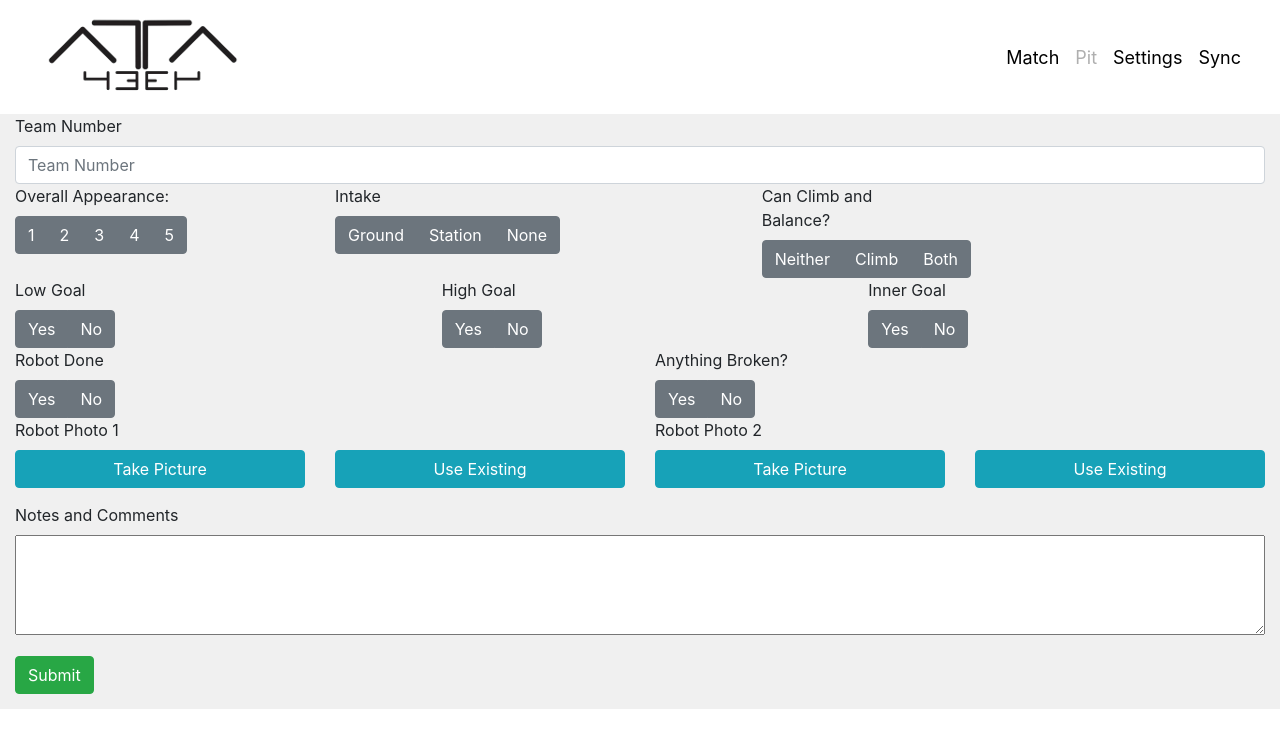
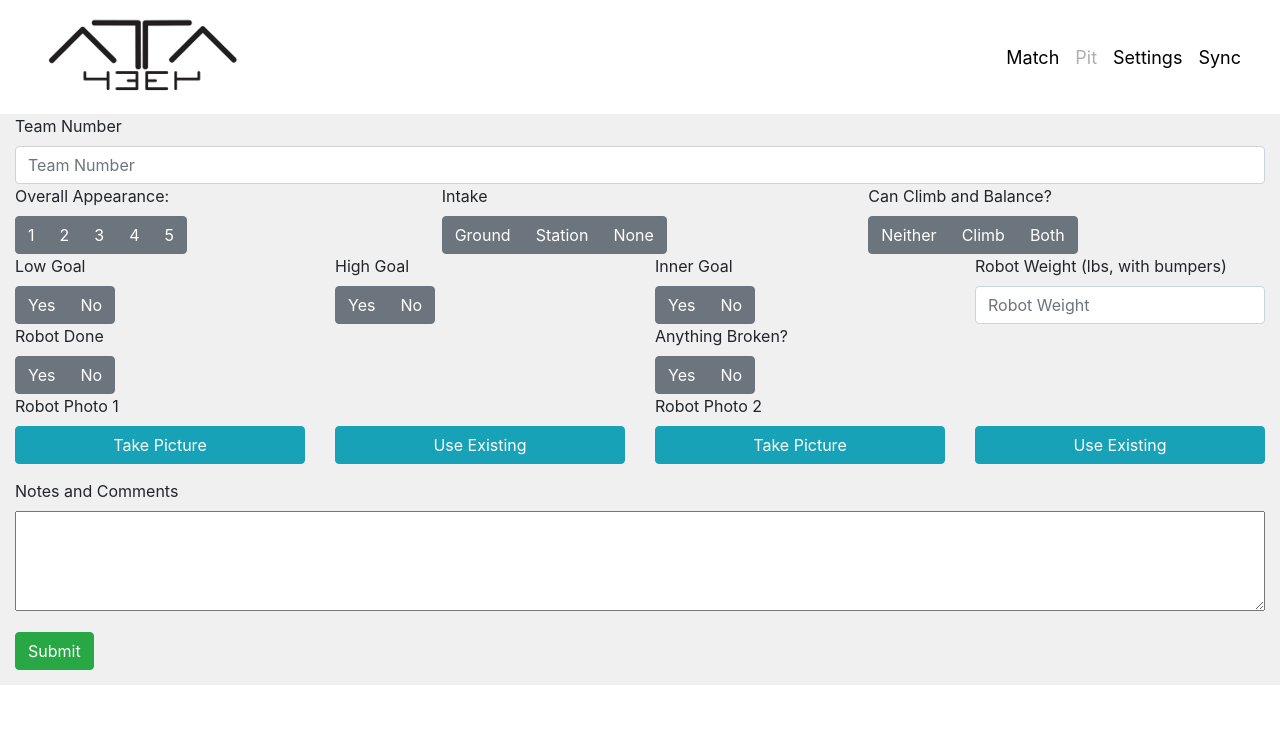
Before and after one commit to ATAARobotics/Scouty-McScout20, a Jekyll site: the page built from pit.md, in a window 1280 px wide. Shown: the top 748 px of the page. Built offline with Jekyll 4.4.1, drawn with Linux system fonts in a browser that asks for light colours.

Commit message:
Added robot weight field.

```diff
--- a/pit.md
+++ b/pit.md
@@ -16,7 +16,7 @@ files: |
             </div>
         </div>
         <div class="row">
-            <div class="col-lg-3 col-md-3 col-5">
+            <div class="col-lg-4 col-md-4 col-5">
                 <label class="mr-sm-2" style="display: block" for="robotAppearance">Overall Appearance:</label>
                 <div id="robotAppearance" class="btn-group btn-group-toggle" data-toggle="buttons">
                     <label id="appearance1" class="btn btn-secondary">
@@ -53,7 +53,7 @@ files: |
                     </label>
                 </div>
             </div>
-            <div class="col-lg-2 col-md-2 col-4">
+            <div class="col-lg-4 col-md-5 col-7">
                 <label class="mr-sm-2" style="display: block" for="climbType">Can Climb and Balance?</label>
                 <div id="climbLevel" class="btn-group btn-group-toggle" data-toggle="buttons">
                     <label id="noClimb" class="btn btn-secondary">
@@ -67,7 +67,9 @@ files: |
                     </label>
                 </div>
             </div>
-            <div class="col-lg-4 col-sm-12 col-12">
+        </div>
+        <div class="row">
+            <div class="col-lg-3 col-sm-12 col-12">
                 <label class="mr-sm-2" style="display: block" for="cellLowLevel">Low Goal</label>
                 <div id="cellLowLevel" class="btn-group btn-group-toggle" data-toggle="buttons">
                     <label id="yesCellLow" class="btn btn-secondary">
@@ -80,7 +82,7 @@ files: |
                     </label>
                 </div>
             </div>
-            <div class="col-lg-4 col-sm-12 col-12">
+            <div class="col-lg-3 col-sm-12 col-12">
                 <label class="mr-sm-2" style="display: block" for="cellHighLevel">High Goal</label>
                 <div id="cellHighLevel" class="btn-group btn-group-toggle" data-toggle="buttons">
                     <label id="yesCellHigh" class="btn btn-secondary">
@@ -93,7 +95,7 @@ files: |
                     </label>
                 </div>
             </div>
-            <div class="col-lg-4 col-sm-12 col-12">
+            <div class="col-lg-3 col-sm-12 col-12">
                 <label class="mr-sm-2" style="display: block" for="cellInnerLevel">Inner Goal</label>
                 <div id="cellInnerLevel" class="btn-group btn-group-toggle" data-toggle="buttons">
                     <label id="yesCellInner" class="btn btn-secondary">
@@ -105,6 +107,11 @@ files: |
                         No
                     </label>
                 </div>
+            </div>
+            <div class="col-lg-3 col-sm-12 col-12">
+                <label class="mr-sm-2" for="robotWeight">Robot Weight (lbs, with bumpers)</label>
+                <input id="robotWeight" maxlength="3" onkeypress='return event.charCode >= 48 && event.charCode <= 57'
+                    autocomplete="off" type="tel" class="form-control" placeholder="Robot Weight">
             </div>
         </div>
         <div class="row">
```
